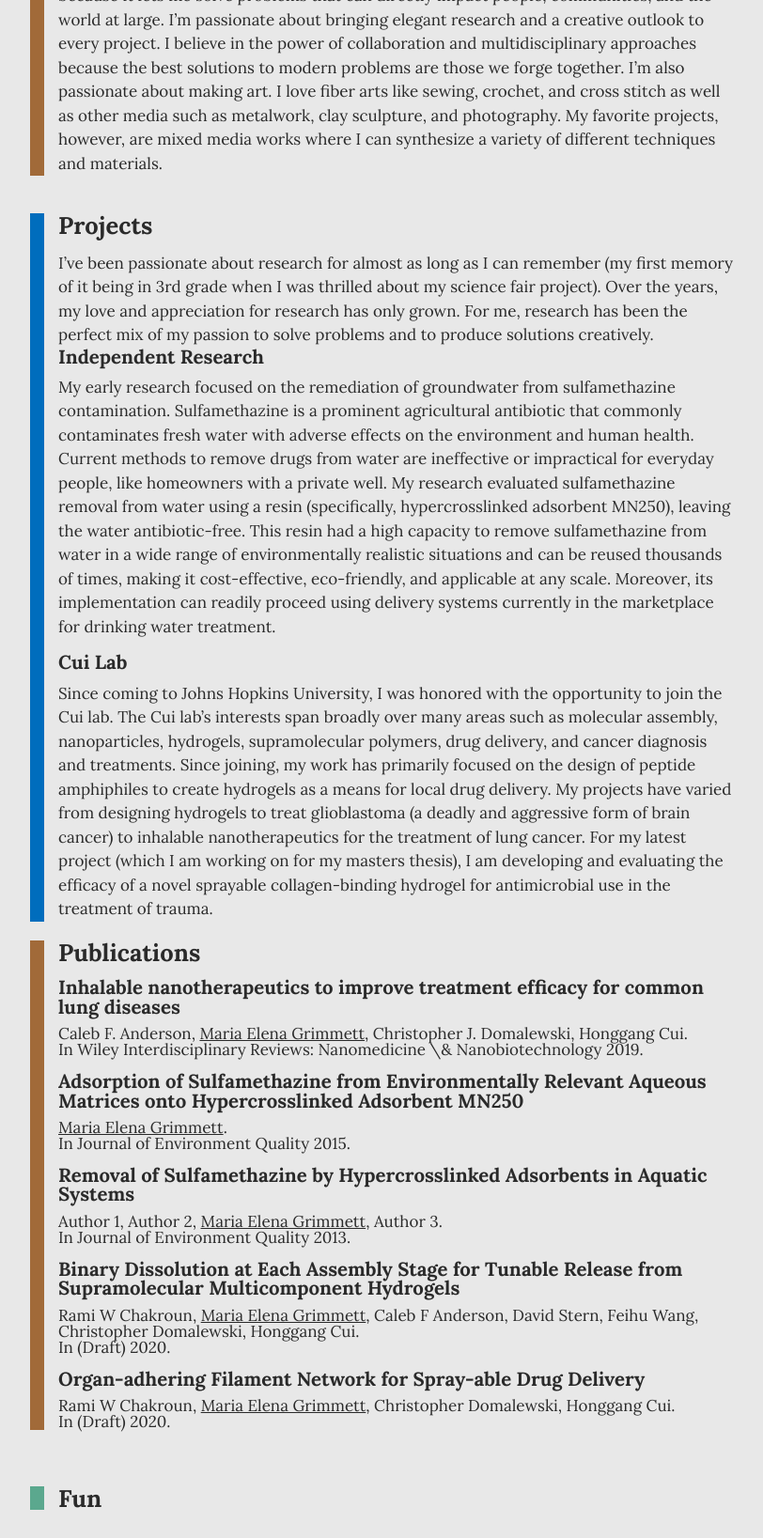
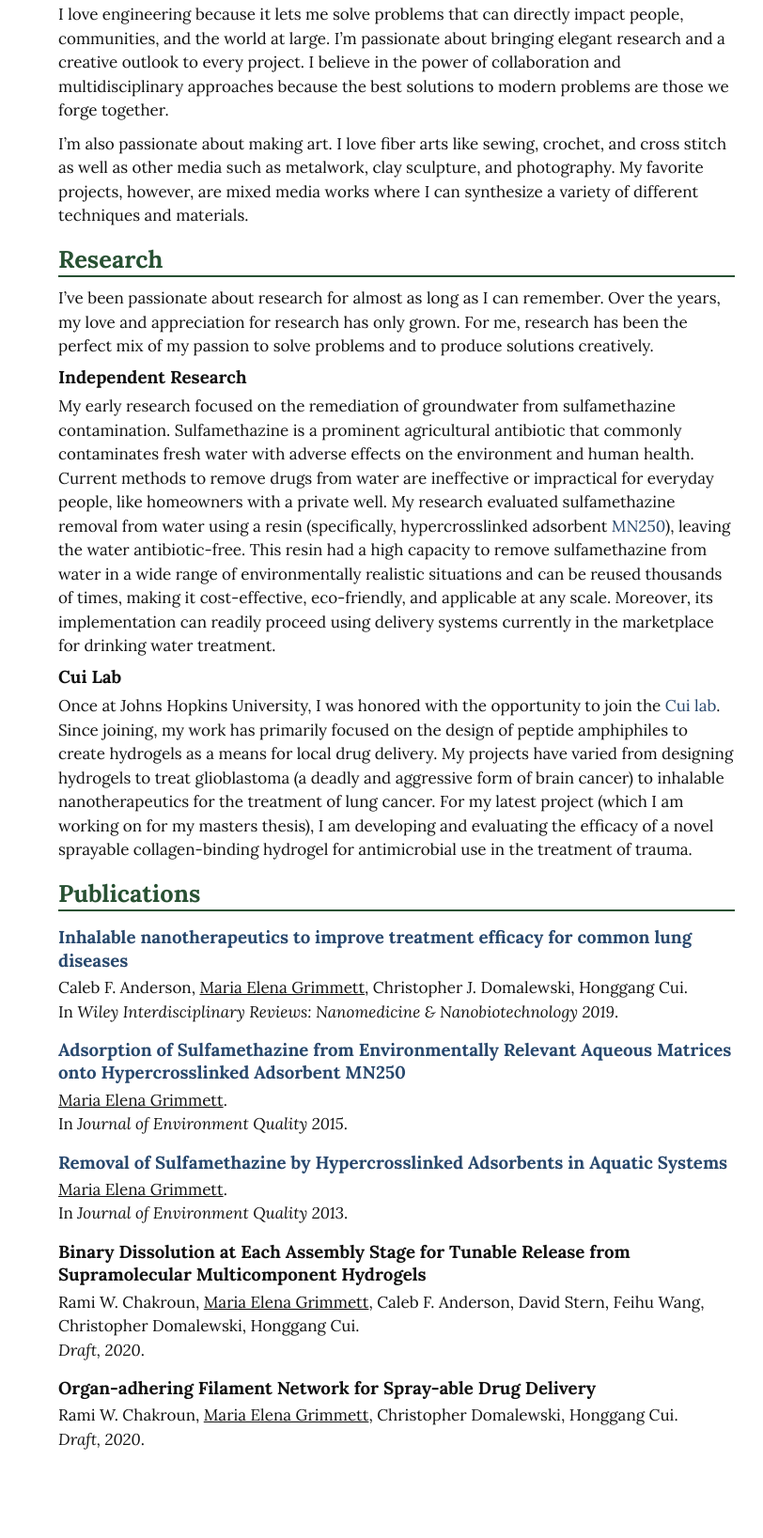
Before and after one commit to mariagrimmett/mariagrimmett.github.io, a plain HTML site: page index.html in a window 1280 px wide. Shown: the part 549-2186 px from the top of the page at 94% size, without its empty margins (218-1030 px from the left). After the commit the page ends 2114 px from the top, so only its background shows below. Drawn offline with Linux system fonts and the light colour scheme.

Commit message:
Update website

```diff
--- a/index.html
+++ b/index.html
@@ -17,10 +17,11 @@
   <body>
     <header id="main-header">
       <div id="card">
-        <div>
-          <!--<img src="" alt="Maria Elena Grimmett" width="200" height="200"/>-->
-          <div id="img"></div>
-        </div>
+        <img id="profile"
+             src="img/meg.jpg"
+             alt="Maria Elena Grimmett"
+             width="200"
+             height="200" />
         <div id="info">
           <h1>Maria Elena Grimmett</h1>
           <ul>
@@ -32,16 +33,14 @@
             <li>
               <i class="icon fas fa-envelope"></i>
               <p>
-                <a class="fancy-underline"
-                   href="mailto:meg@mgrimmett.net"
+                <a href="mailto:meg@mgrimmett.net"
                    title="Email">meg@mgrimmett.net</a>
               </p>
             </li>
             <li>
               <i class="icon fas fa-file-alt"></i>
               <p>
-                <a class="fancy-underline"
-                   href="assets/grimmett-cv.pdf"
+                <a href="assets/grimmett-cv.pdf"
                    title="Curriculum Vitae">CV</a>
               </p>
             </li>
@@ -54,87 +53,160 @@
       <div>
         <h2>About Me</h2>
         <p>
-          Hello! I’m a senior in the Whiting School of Engineering at Johns Hopkins University as a concurrent B.S./M.S.E. student in chemical and biomolecular Engineering. I have a focus in molecular and cellular Bioengineering as well as a minor in visual arts.
+          Hello! I&rsquo;m a senior in the
+            <a href="https://engineering.jhu.edu/">
+              Whiting School of Engineering</a> at
+            <a href="https://www.jhu.edu/">
+              Johns Hopkins University</a>
+          as a concurrent B.S./M.S.E. student in
+          chemical and biomolecular engineering. I have a focus in molecular
+          and cellular Bioengineering as well as a minor in visual arts.
+        </p>
+        <p>
+          I love engineering because it lets me solve problems that can
+          directly impact people, communities, and the world at large. I&rsquo;m
+          passionate about bringing elegant research and a creative outlook to
+          every project. I believe in the power of collaboration and
+          multidisciplinary approaches because the best solutions to modern
+          problems are those we forge together.
+        </p>
 
-I love engineering because it lets me solve problems that can directly impact people, communities, and the world at large. I’m passionate about bringing elegant research and a creative outlook to every project. I believe in the power of collaboration and multidisciplinary approaches because the best solutions to modern problems are those we forge together.
-
-I’m also passionate about making art. I love fiber arts like sewing, crochet, and cross stitch as well as other media such as metalwork, clay sculpture, and photography. My favorite projects, however, are mixed media works where I can synthesize a variety of different techniques and materials.
-
+        <p>
+          I&rsquo;m also passionate about making art. I love fiber arts like
+          sewing, crochet, and cross stitch as well as other media such as
+          metalwork, clay sculpture, and photography. My favorite projects,
+          however, are mixed media works where I can synthesize a variety of
+          different techniques and materials.
        </p>
       </div>
     </section>
-
-
-
     <section id="projects">
       <div>
-        <h2>Projects</h2>
+        <h2>Research</h2>
+
+        <p>
+          I&rsquo;ve been passionate about research for almost as long as I can
+          remember. Over the years, my love and appreciation for research has
+          only grown. For me, research has been the perfect mix of my passion
+          to solve problems and to produce solutions creatively.
+        </p>
+
+        <h3>Independent Research</h3>
+
+        <p>
+          My early research focused on the remediation of groundwater from
+          sulfamethazine contamination. Sulfamethazine is a prominent
+          agricultural antibiotic that commonly contaminates fresh water
+          with adverse effects on the environment and human health. Current
+          methods to remove drugs from water are ineffective or impractical
+          for everyday people, like homeowners with a private well. My
+          research evaluated sulfamethazine removal from water using a
+          resin (specifically, hypercrosslinked adsorbent
+          <a href="https://www.purolite.com/product/mn250">
+            MN250</a>),
+          leaving
+          the water antibiotic-free. This resin had a high capacity to
+          remove sulfamethazine from water in a wide range of
+          environmentally realistic situations and can be reused thousands
+          of times, making it cost-effective, eco-friendly, and applicable
+          at any scale. Moreover, its implementation can readily proceed
+          using delivery systems currently in the marketplace for drinking
+          water treatment.
+        </p>
+
+        <h3>Cui Lab</h3>
+
+        <p>
+          Once at Johns Hopkins University, I was honored with the opportunity
+          to join the
+          <a href="https://pages.jh.edu/~cui/">
+            Cui lab</a>.
+          Since joining, my work has
+          primarily focused on the design of peptide amphiphiles to create
+          hydrogels as a means for local drug delivery. My projects have
+          varied from designing hydrogels to treat glioblastoma (a deadly
+          and aggressive form of brain cancer) to inhalable
+          nanotherapeutics for the treatment of lung cancer. For my latest
+          project (which I am working on for my masters thesis), I am
+          developing and evaluating the efficacy of a novel sprayable
+          collagen-binding hydrogel for antimicrobial use in the treatment
+          of trauma.
+        </p>
+      </div>
+    </section>
+
+    <section id="publications">
+      <div>
+        <h2>Publications</h2>
         <ul>
           <li>
-          <p>
-I’ve been passionate about research for almost as long as I can remember (my first memory of it being in 3rd grade when I was thrilled about my science fair project). Over the years, my love and appreciation for research has only grown. For me, research has been the perfect mix of my passion to solve problems and to produce solutions creatively.
-          </p>
-            <h3>Independent Research</h3>
+            <h4>
+              <a href="https://www.ncbi.nlm.nih.gov/pubmed/31602823">
+                Inhalable nanotherapeutics to improve treatment efficacy for
+                common lung diseases</a>
+            </h4>
             <p>
-
-My early research focused on the remediation of groundwater from sulfamethazine contamination. Sulfamethazine is a prominent agricultural antibiotic that commonly contaminates fresh water with adverse effects on the environment and human health. Current methods to remove drugs from water are ineffective or impractical for everyday people, like homeowners with a private well. My research evaluated sulfamethazine removal from water using a resin (specifically, hypercrosslinked adsorbent MN250), leaving the water antibiotic-free. This resin had a high capacity to remove sulfamethazine from water in a wide range of environmentally realistic situations and can be reused thousands of times, making it cost-effective, eco-friendly, and applicable at any scale. Moreover, its implementation can readily proceed using delivery systems currently in the marketplace for drinking water treatment.
-
+              Caleb F. Anderson, <u>Maria Elena Grimmett</u>, Christopher J.
+              Domalewski, Honggang Cui.
+            </p>
+            <p>
+              In <i>Wiley Interdisciplinary Reviews: Nanomedicine &amp;
+                Nanobiotechnology 2019</i>.
             </p>
           </li>
 
           <li>
-            <h3>Cui Lab</h3>
+            <h4>
+              <a href="https://www.ncbi.nlm.nih.gov/pubmed/26437099">
+                Adsorption of Sulfamethazine from Environmentally Relevant
+                Aqueous Matrices onto Hypercrosslinked Adsorbent MN250</a>
+            </h4>
             <p>
-Since coming to Johns Hopkins University, I was honored with the opportunity to join the Cui lab. The Cui lab’s interests span broadly over many areas such as molecular assembly, nanoparticles, hydrogels, supramolecular polymers, drug delivery, and cancer diagnosis and treatments. Since joining, my work has primarily focused on the design of peptide amphiphiles to create hydrogels as a means for local drug delivery. My projects have varied from designing hydrogels to treat glioblastoma (a deadly and aggressive form of brain cancer) to inhalable nanotherapeutics for the treatment of lung cancer. For my latest project (which I am working on for my masters thesis), I am developing and evaluating the efficacy of a novel sprayable collagen-binding hydrogel for antimicrobial use in the treatment of trauma.
+              <u>Maria Elena Grimmett</u>.
             </p>
-          </li>
-        </ul>
-      </div>
-
-    <section id="Publications">
-      <div>
-        <h2>Publications</h2>
-        <ul>
-          <li>
-            <h3>Inhalable nanotherapeutics to improve treatment efficacy for common lung diseases</h3>
-            <div>Caleb F. Anderson, <u>Maria Elena Grimmett</u>, Christopher J. Domalewski, Honggang Cui.</div>
-            <div>In <i>Wiley Interdisciplinary Reviews: Nanomedicine \& Nanobiotechnology 2019</i>.</div>
+            <p>
+              In <i>Journal of Environment Quality 2015</i>.
+            </p>
           </li>
 
           <li>
-            <h3>Adsorption of Sulfamethazine from Environmentally Relevant Aqueous Matrices onto Hypercrosslinked Adsorbent MN250</h3>
-            <div><u>Maria Elena Grimmett</u>.</div>
-            <div>In <i>Journal of Environment Quality 2015</i>.</div>
-          </li>
-
-          <li>
-            <h3>Removal of Sulfamethazine by Hypercrosslinked Adsorbents in Aquatic Systems</h3>
-            <div>Author 1, Author 2, <u>Maria Elena Grimmett</u>, Author 3.</div>
-            <div>In <i>Journal of Environment Quality 2013</i>.</div>
+            <h4>
+              <a href="https://www.ncbi.nlm.nih.gov/pubmed/23673733">
+                Removal of Sulfamethazine by Hypercrosslinked Adsorbents in
+                Aquatic Systems</a>
+            </h4>
+            <p>
+              <u>Maria Elena Grimmett</u>.
+            </p>
+            <p>
+              In <i>Journal of Environment Quality 2013</i>.
+            </p>
           </li>
           <li>
-            <h3>Binary Dissolution at Each Assembly Stage for Tunable Release from Supramolecular Multicomponent Hydrogels</h3>
-            <div>Rami W Chakroun, <u>Maria Elena Grimmett</u>, Caleb F Anderson, David Stern, Feihu Wang,
-
-Christopher Domalewski, Honggang Cui.</div>
-            <div>In <i>(Draft) 2020</i>.</div>
+            <h4>
+              Binary Dissolution at Each Assembly Stage for Tunable Release from
+              Supramolecular Multicomponent Hydrogels
+            </h4>
+            <p>
+              Rami W. Chakroun, <u>Maria Elena Grimmett</u>, Caleb F. Anderson,
+              David Stern, Feihu Wang, Christopher Domalewski, Honggang Cui.
+            </p>
+            <p>
+              <i>Draft, 2020</i>.
+            </p>
           </li>
           <li>
-            <h3>Organ-adhering Filament Network for Spray-able Drug Delivery</h3>
-            <div>Rami W Chakroun, <u>Maria Elena Grimmett</u>, Christopher Domalewski, Honggang Cui.</div>
-            <div>In <i>(Draft) 2020</i>.</div>
+            <h4>
+              Organ-adhering Filament Network for Spray-able Drug Delivery
+            </h4>
+            <p>
+              Rami W. Chakroun, <u>Maria Elena Grimmett</u>, Christopher
+              Domalewski, Honggang Cui.
+            </p>
+            <p>
+              <i>Draft, 2020</i>.
+            </p>
           </li>
-        </ul>
-      </div>
-
-    </section>
-        </section>
-
-    <section id="Fun">
-      <div>
-        <h2>Fun</h2>
-        <u
-
         </ul>
       </div>
     </section>
--- a/main.css
+++ b/main.css
@@ -6,15 +6,11 @@
   --header-padding: 80px;
   --section-padding: 20px;
 
-  --bg-color: #E8E8E8;
-  --text-color: #2A2A2A;
-  --bg-a: rgb(161, 106, 57);
-  --bg-b: rgb(0, 109, 189);
-  --bg-c: rgb(91, 168, 142);
+  --bg-color: #FFFFFF;
+  --text-color: #111111;
+  --accent-color-a: #285133;
+  --accent-color-b: #28486D;
   --link-color: var(--bg-a);
-
-  --line-width: 15px;
-  --line-padding: 15px;
 }
 
 /* General */
@@ -38,6 +34,8 @@ body {
   font-family: "Lora", serif;
   font-size: 17px;
 
+  padding-bottom: var(--section-padding);
+
   overflow-x: hidden;
 }
 
@@ -46,7 +44,7 @@ header {
 }
 
 section {
-  padding: var(--section-padding);
+  padding: 0 var(--section-padding);
 }
 
 header > div, section > div {
@@ -59,67 +57,37 @@ h1, h2, h3 {
 }
 
 a {
-  color: var(--link-color);
-}
-
-/* Fancy Underline */
-/* http://tobiasahlin.com/blog/css-trick-animating-link-underlines/ */
-
-.fancy-underline {
-  position: relative;
+  color: var(--accent-color-b);
   text-decoration: none;
 }
 
-.fancy-underline:hover {
-  text-decoration: none;
-}
-
-.fancy-underline:before {
-  content: "";
-
-  width: 100%;
-  height: 1px;
-
-  background-color: red; /* override per-location! */
-
-  position: absolute;
-  bottom: 0;
-  left: 0;
-
-  visibility: hidden;
-  transform: scaleX(0);
-  transition: all 0.2s cubic-bezier(0.20, 1, 0.20, 1) 0s;
-}
-
-.fancy-underline:hover:before {
-  visibility: visible;
-  transform: scaleX(1);
-}
-
-a.fancy-underline:before {
-  background-color: var(--link-color);
-}
+  a:hover {
+    text-decoration: underline;
+  }
 
 /* Header */
 
 #main-header {
-  background-image: url("header.jpg");
+  background-image: url("img/header.jpg");
   background-repeat: no-repeat;
   background-size: cover;
+  border-bottom: 1px solid var(--accent-color-a);
 }
 
 #card {
-  background-color: rgba(232, 232, 232, 0.95);
+  background-color: var(--bg-color);
+  border: 1px solid #285133;
   border-radius: 5px;
   padding: 20px;
   display: flex;
   flex-direction: row;
 }
 
-#card #img {
+#profile {
   width: 200px;
   height: 200px;
-  background-color: rgba(200, 0, 0, 0.1);
+  overflow: hidden;
+  border-radius: 50%;
 }
 
 #info {
@@ -155,46 +123,22 @@ a.fancy-underline:before {
 
 /* Sections */
 
-section > div {
-  position: relative;
-}
-
-section > div:before {
-  content: "";
-
-  display: block;
-  width: var(--line-width);
-  height: 100%;
-
-  position: absolute;
-  top: 0;
-  bottom: 0;
-  left: calc(0px - var(--line-width) - var(--line-padding));
-}
-
-section:nth-of-type(3n+1) > div:before {
-  background-color: var(--bg-a);
-}
-
-section:nth-of-type(3n+2) > div:before {
-  background-color: var(--bg-b);
-}
-
-section:nth-of-type(3n) > div:before {
-  background-color: var(--bg-c);
-}
-
 section h2 {
   font-size: 1.5em;
-  margin-bottom: 10px;
+  margin: 20px 0 10px 0;
+  padding-bottom: 5px;
+  color: var(--accent-color-a);
+  border-bottom: 2px solid var(--accent-color-a);
 }
 
 section h3 {
-  font-size: 1.2em;
+  font-size: 1.1em;
+  margin-bottom: 10px;
 }
 
 section p {
   line-height: 1.5em;
+  margin-bottom: 10px;
 }
 
 section li {
@@ -203,8 +147,15 @@ section li {
 
 /* Publications */
 
-#publications li > * {
+#publications li h4 {
+  font-size: 1.1em;
+  line-height: 1.3em;
+  font-weight: bold;
   margin-bottom: 5px;
+}
+
+#publications li p {
+  margin-bottom: 0px;
 }
 
 #publications li u {
@@ -213,25 +164,6 @@ section li {
 
 #publications li i {
   font-style: italic;
-}
-
-/* Projects */
-
-#projects h3 {
-  margin-bottom: 10px;
-}
-
-/* News */
-
-#news li > p:first-child {
-  width: 100px;
-  text-align: right;
-  float: left;
-  font-style: italic;
-}
-
-#news li > p:last-child {
-  margin-left: 120px;
 }
 
 /* Media Queries */
```
Also changed, not shown: img/meg.jpg (renamed from Profesional Photo Cropped.jpg), 2 other files.
